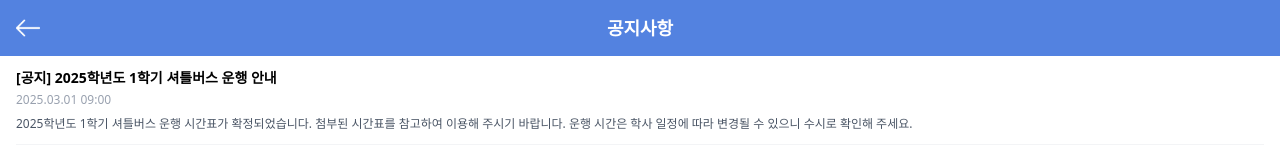
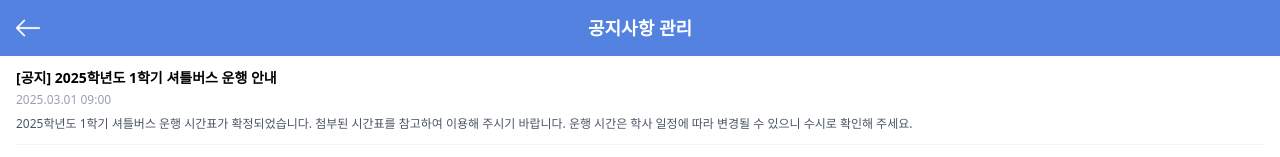
Before and after one commit to Yujin-nKim/fe, a React (Vite) app in the folder seurasaeng_fe/: page /admin/notice in a window 1280 px wide. Shown: the top 157 px of the page. Built offline with nearby package versions, Linux system fonts and the light colour scheme; no server answers; a web font is replaced by a local one.

Commit message:
fix: 관리자 페이지에서, 공지사항 관리 상단바 텍스트 수정

```diff
--- a/seurasaeng_fe/src/pages/NoticePage.tsx
+++ b/seurasaeng_fe/src/pages/NoticePage.tsx
@@ -55,7 +55,7 @@ export default function NoticePage({ isAdmin = false }) {
   return (
     <div className="min-h-screen bg-white pb-40">
       {/* 상단바 */}
-      <TopBar title="공지사항" />
+      <TopBar title={isAdmin ? "공지사항 관리" : "공지사항"} />
       {/* 공지 리스트 */}
       <div className="pt-14 flex-1 px-4">
         {notices.map(notice => {
--- a/seurasaeng_fe/src/pages/NoticeWritePage.tsx
+++ b/seurasaeng_fe/src/pages/NoticeWritePage.tsx
@@ -16,7 +16,7 @@ export default function NoticeWritePage() {
 
   return (
     <div className="fixed inset-0 flex flex-col bg-[#fdfdfe]">
-      <TopBar title="공지사항 추가" />
+      <TopBar title="공지사항 관리" />
       <div className="flex-1 overflow-y-auto px-5 pt-20">
         <div className="mb-6">
           <div className="text-[#5382E0] font-bold text-base mb-2">공지 제목</div>
```
